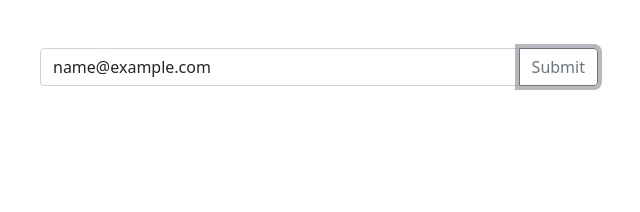
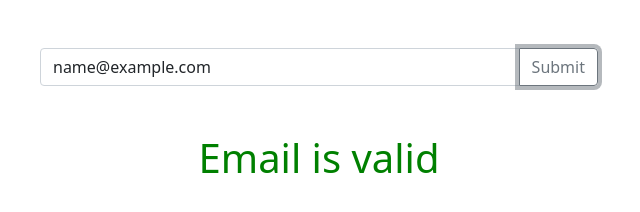
Before and after one commit to Rabbi01521/Email-regex-validation, a plain HTML site: page index.html in a window 1280 px wide. Both pictures are taken after typing "name@example.com" into the empty fields and a click on the button "Submit". Shown: the whole page, without its empty margins (321-961 px from the left). Drawn offline with nearby package versions, Linux system fonts and the light colour scheme.

Commit message:
some style changes

```diff
--- a/index.html
+++ b/index.html
@@ -29,6 +29,11 @@
         </button>
       </div>
     </section>
+    <section class="text-center">
+      <div>
+        <h1 id="message"></h1>
+      </div>
+    </section>
     <script src="js/app.js"></script>
   </body>
 </html>
--- a/js/app.js
+++ b/js/app.js
@@ -1,14 +1,19 @@
 const validEmailRe =
-  /^[-a-z0-9~!$%^&*_=+}{'?]+(.[-a-z0-9~!$%^&*_=+}{'?]+)*@([a-z0-9_][-a-z0-9_]*(.[-a-z0-9_]+)*.(aero|arpa|biz|com|coop|edu|gov|info|int|mil|museum|name|net|org|pro|travel|mobi|[a-z][a-z])|([0-9]{1,3}.[0-9]{1,3}.[0-9]{1,3}.[0-9]{1,3}))(:[0-9]{1,5})?$/i;
+  /^[-a-z0-9~!$%^&*_=+}{\'?]+(\.[-a-z0-9~!$%^&*_=+}{\'?]+)*@([a-z0-9_][-a-z0-9_]*(\.[-a-z0-9_]+)*\.(aero|arpa|biz|com|coop|edu|gov|info|int|mil|museum|name|net|org|pro|travel|mobi|[a-z][a-z])|([0-9]{1,3}\.[0-9]{1,3}\.[0-9]{1,3}\.[0-9]{1,3}))(:[0-9]{1,5})?$/i;
 
 document.getElementById("submit-btn").addEventListener("click", () => {
   const inputValue = document.getElementById("input-field").value;
+  document.getElementById("message").innerText = "";
   //   we get the value from the input box and passing it as a parameter to test function which gives us boolan true or false depending upon the regex pattern.
   const output = validEmailRe.test(inputValue); // true or false
   if (output) {
-    console.log("Email is valid");
+    // console.log("Email is valid");
+    document.getElementById("message").innerText = "Email is valid";
+    document.getElementById("message").style.color = "green";
   } else {
-    console.log("Email is not valid");
+    document.getElementById("message").innerText = "Email is not valid";
+    document.getElementById("message").style.color = "red";
+    document.getElementById("input-field").value = "";
   }
 });
 
```
